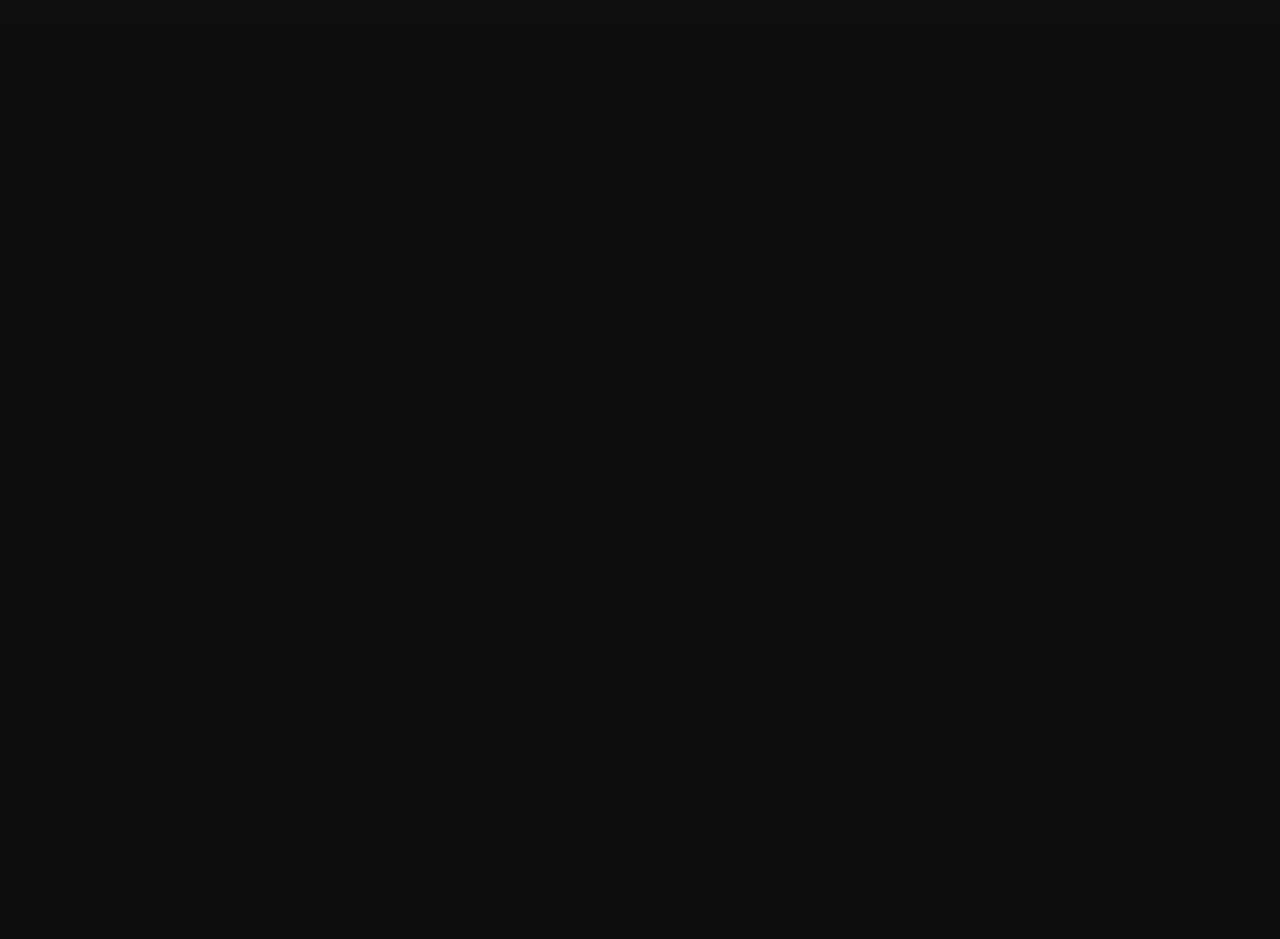
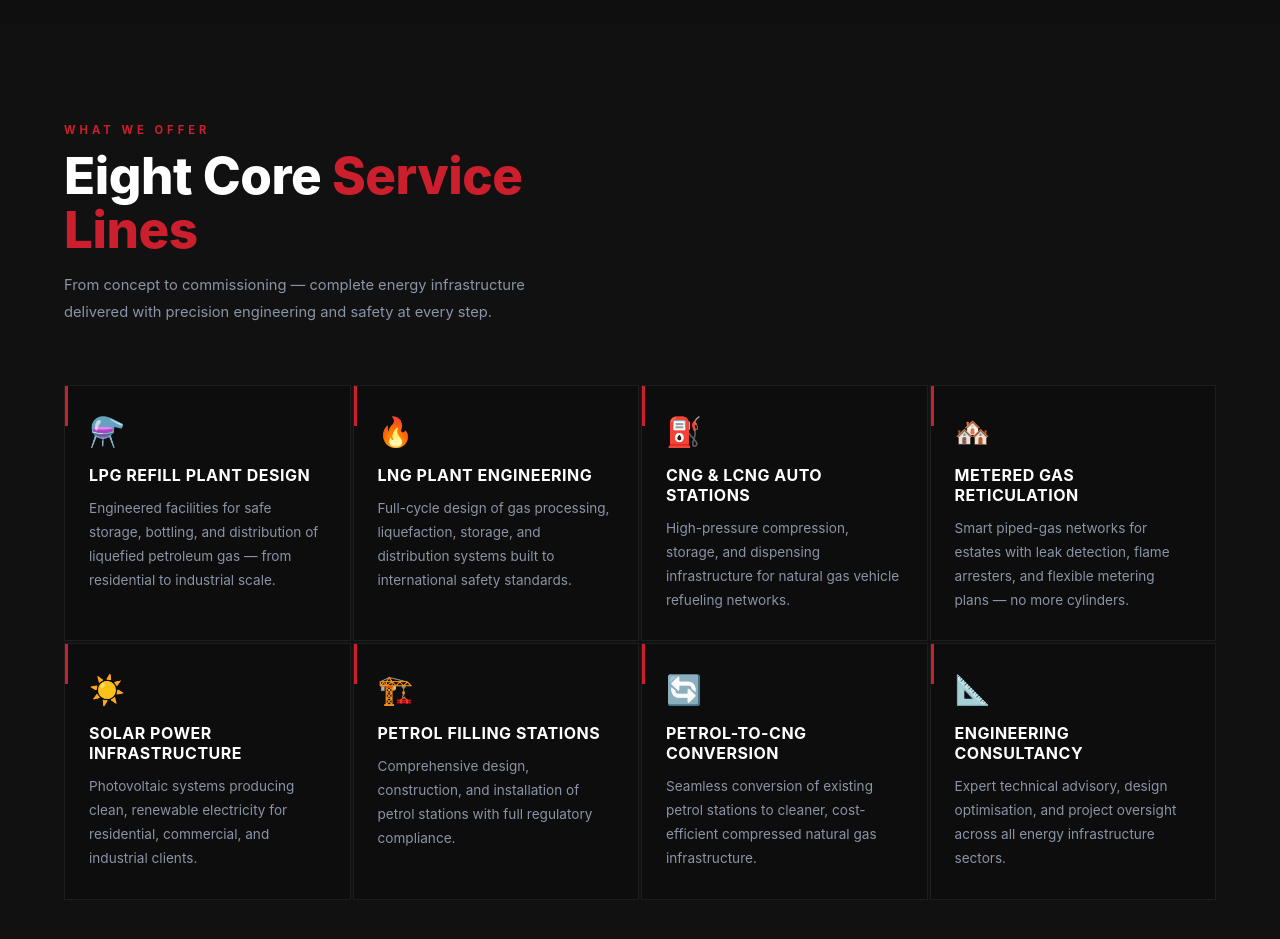
Before and after one commit to xBukhaari/Quilldot, a React (Create React App) app: page / in a window 1280 px wide. Shown: the part 1560-2499 px from the top of the page. Before the commit the page ends 1583 px from the top, so only its background shows below. Built offline with nearby package versions, Linux system fonts and the light colour scheme.

Commit message:
feat: add Services section and extract useInView to shared hook

```diff
--- a/src/App.js
+++ b/src/App.js
@@ -1,6 +1,7 @@
 import Navbar from './components/Navbar';
 import Hero from './components/Hero';
 import About from './components/About';
+import Services from './components/Services';
 
 export default function App() {
   return (
@@ -8,6 +9,7 @@ export default function App() {
       <Navbar />
       <Hero />
       <About />
+      <Services />
     </div>
   );
 }
--- a/src/components/About.jsx
+++ b/src/components/About.jsx
@@ -1,65 +1,7 @@
 import { useState, useEffect, useRef } from 'react';
+import useInView from '../hooks/useInView';
 
-// ─────────────────────────────────────────────
-// CUSTOM HOOK: useInView
-//
-// This hook tells us when an element has scrolled
-// into the visible part of the screen.
-//
-// It returns two things:
-//   ref     — attach this to any JSX element
-//   visible — a boolean that flips to true once
-//             that element enters the viewport
-//
-// We'll reuse this hook in every section going
-// forward, so remember how it works.
-// ─────────────────────────────────────────────
-function useInView(threshold = 0.15) {
-  const ref = useRef(null);
-  const [visible, setVisible] = useState(false);
 
-  useEffect(() => {
-    // Store the element ref.current is pointing at.
-    // We do this because ref.current can change, and
-    // we want the cleanup to disconnect the right observer.
-    const el = ref.current;
-    if (!el) return;
-
-    const observer = new IntersectionObserver(
-      ([entry]) => {
-        // entry.isIntersecting is true when the element
-        // crosses the threshold into the viewport
-        if (entry.isIntersecting) {
-          setVisible(true);
-          // We unobserve immediately after — we only want
-          // the animation to fire once, not every time
-          // the user scrolls past it
-          observer.unobserve(el);
-        }
-      },
-      { threshold }
-      // threshold: 0.15 means "fire when 15% of the
-      // element is visible". 0 = any pixel, 1 = fully visible
-    );
-
-    observer.observe(el);
-
-    // Cleanup: disconnect the observer when the
-    // component unmounts
-    return () => observer.disconnect();
-  }, [threshold]);
-
-  return [ref, visible];
-}
-
-// ─────────────────────────────────────────────
-// COMPONENT: ValueCard
-//
-// The three stacked cards on the right column.
-// Each one gets a left red border and fades in
-// with a delay based on its index, so they
-// cascade in one after another.
-// ─────────────────────────────────────────────
 function ValueCard({ label, text, index, visible }) {
   return (
     <div style={{
--- /dev/null
+++ b/src/components/Services.jsx
@@ -0,0 +1,207 @@
+import useInView from '../hooks/useInView';
+
+// ─────────────────────────────────────────────
+// DATA
+
+const SERVICES = [
+  {
+    icon: '⚗️',
+    title: 'LPG Refill Plant Design',
+    desc: 'Engineered facilities for safe storage, bottling, and distribution of liquefied petroleum gas — from residential to industrial scale.',
+  },
+  {
+    icon: '🔥',
+    title: 'LNG Plant Engineering',
+    desc: 'Full-cycle design of gas processing, liquefaction, storage, and distribution systems built to international safety standards.',
+  },
+  {
+    icon: '⛽',
+    title: 'CNG & LCNG Auto Stations',
+    desc: 'High-pressure compression, storage, and dispensing infrastructure for natural gas vehicle refueling networks.',
+  },
+  {
+    icon: '🏘️',
+    title: 'Metered Gas Reticulation',
+    desc: 'Smart piped-gas networks for estates with leak detection, flame arresters, and flexible metering plans — no more cylinders.',
+  },
+  {
+    icon: '☀️',
+    title: 'Solar Power Infrastructure',
+    desc: 'Photovoltaic systems producing clean, renewable electricity for residential, commercial, and industrial clients.',
+  },
+  {
+    icon: '🏗️',
+    title: 'Petrol Filling Stations',
+    desc: 'Comprehensive design, construction, and installation of petrol stations with full regulatory compliance.',
+  },
+  {
+    icon: '🔄',
+    title: 'Petrol-to-CNG Conversion',
+    desc: 'Seamless conversion of existing petrol stations to cleaner, cost-efficient compressed natural gas infrastructure.',
+  },
+  {
+    icon: '📐',
+    title: 'Engineering Consultancy',
+    desc: 'Expert technical advisory, design optimisation, and project oversight across all energy infrastructure sectors.',
+  },
+];
+
+// ─────────────────────────────────────────────
+// COMPONENT: ServiceCard
+//
+// Each card gets its own useInView so it can
+// individually detect when it enters the viewport.
+//
+// The `index` prop is used to stagger the animation
+// delay — card 0 animates immediately, card 1 waits
+// 70ms, card 2 waits 140ms, and so on.
+// ─────────────────────────────────────────────
+function ServiceCard({ icon, title, desc, index }) {
+  const [ref, visible] = useInView(0.1);
+  // 0.1 threshold — fire when just 10% of the card
+  // is visible. Cards are small so we want them to
+  // trigger early rather than waiting until they're
+  // half in view.
+
+  return (
+    <div
+      ref={ref}
+      style={{
+        backgroundColor: '#0D0D0D',
+        border: '1px solid rgba(255,255,255,0.07)',
+        padding: '28px 24px',
+        position: 'relative',
+        cursor: 'default',
+        opacity: visible ? 1 : 0,
+        transform: visible ? 'translateY(0)' : 'translateY(28px)',
+        transition: `opacity 0.5s ease ${index * 0.07}s, transform 0.5s ease ${index * 0.07}s`,
+      }}
+      // onMouseEnter and onMouseLeave let us do simple
+      // hover effects without CSS classes or extra state.
+      // e.currentTarget refers to the element the handler
+      // is attached to (the card div itself).
+      onMouseEnter={(e) => {
+        e.currentTarget.style.borderColor = 'rgba(204,31,45,0.5)';
+        e.currentTarget.style.backgroundColor = '#141414';
+      }}
+      onMouseLeave={(e) => {
+        e.currentTarget.style.borderColor = 'rgba(255,255,255,0.07)';
+        e.currentTarget.style.backgroundColor = '#0D0D0D';
+      }}
+    >
+      {/* Red top-left corner accent bar */}
+      <div style={{
+        position: 'absolute',
+        top: 0,
+        left: 0,
+        width: '3px',
+        height: '40px',
+        backgroundColor: '#CC1F2D',
+      }} />
+
+      <div style={{ fontSize: '1.8rem', marginBottom: '16px' }}>{icon}</div>
+
+      <h3 style={{
+        color: 'white',
+        fontSize: '1rem',
+        fontWeight: '700',
+        letterSpacing: '0.5px',
+        marginBottom: '12px',
+        textTransform: 'uppercase',
+      }}>
+        {title}
+      </h3>
+
+      <p style={{
+        color: '#8A94A6',
+        fontSize: '0.85rem',
+        lineHeight: '1.75',
+      }}>
+        {desc}
+      </p>
+    </div>
+  );
+}
+
+// ─────────────────────────────────────────────
+// COMPONENT: Services
+// ─────────────────────────────────────────────
+export default function Services() {
+  const [titleRef, titleVisible] = useInView(0.2);
+
+  return (
+    <section
+      id="services"
+      style={{
+        backgroundColor: '#111111',
+        padding: '100px 5%',
+      }}
+    >
+      {/* Section header */}
+      <div
+        ref={titleRef}
+        style={{
+          marginBottom: '60px',
+          opacity: titleVisible ? 1 : 0,
+          transform: titleVisible ? 'translateY(0)' : 'translateY(20px)',
+          transition: 'opacity 0.6s ease, transform 0.6s ease',
+        }}
+      >
+        <span style={{
+          fontSize: '0.7rem',
+          letterSpacing: '4px',
+          textTransform: 'uppercase',
+          color: '#CC1F2D',
+          fontWeight: '700',
+          display: 'block',
+          marginBottom: '12px',
+        }}>
+          What We Offer
+        </span>
+
+        <h2 style={{
+          fontSize: 'clamp(2rem, 4vw, 3.2rem)',
+          fontWeight: '800',
+          color: 'white',
+          lineHeight: '1.05',
+          letterSpacing: '-0.5px',
+          maxWidth: '520px',
+          marginBottom: '16px',
+        }}>
+          Eight Core <span style={{ color: '#CC1F2D' }}>Service Lines</span>
+        </h2>
+
+        <p style={{
+          color: '#8A94A6',
+          fontSize: '0.92rem',
+          lineHeight: '1.8',
+          maxWidth: '480px',
+        }}>
+          From concept to commissioning — complete energy infrastructure
+          delivered with precision engineering and safety at every step.
+        </p>
+      </div>
+
+      {/* Services grid
+          auto-fill differs from auto-fit in one subtle way:
+          auto-fill creates as many columns as will fit,
+          even if some are empty. auto-fit collapses empty
+          columns. For a full grid like this, both work the
+          same — but auto-fill is semantically more correct
+          here since we always have 8 items to fill. */}
+      <div style={{
+        display: 'grid',
+        gridTemplateColumns: 'repeat(auto-fill, minmax(260px, 1fr))',
+        gap: '2px',
+      }}>
+        {SERVICES.map((service, index) => (
+          <ServiceCard
+            key={service.title}
+            {...service}
+            index={index}
+          />
+        ))}
+      </div>
+    </section>
+  );
+}
--- /dev/null
+++ b/src/hooks/useInView.js
@@ -0,0 +1,26 @@
+import { useState, useEffect, useRef } from 'react';
+
+export default function useInView(threshold = 0.15) {
+  const ref = useRef(null);
+  const [visible, setVisible] = useState(false);
+
+  useEffect(() => {
+    const el = ref.current;
+    if (!el) return;
+
+    const observer = new IntersectionObserver(
+      ([entry]) => {
+        if (entry.isIntersecting) {
+          setVisible(true);
+          observer.unobserve(el);
+        }
+      },
+      { threshold }
+    );
+
+    observer.observe(el);
+    return () => observer.disconnect();
+  }, [threshold]);
+
+  return [ref, visible];
+}
```
